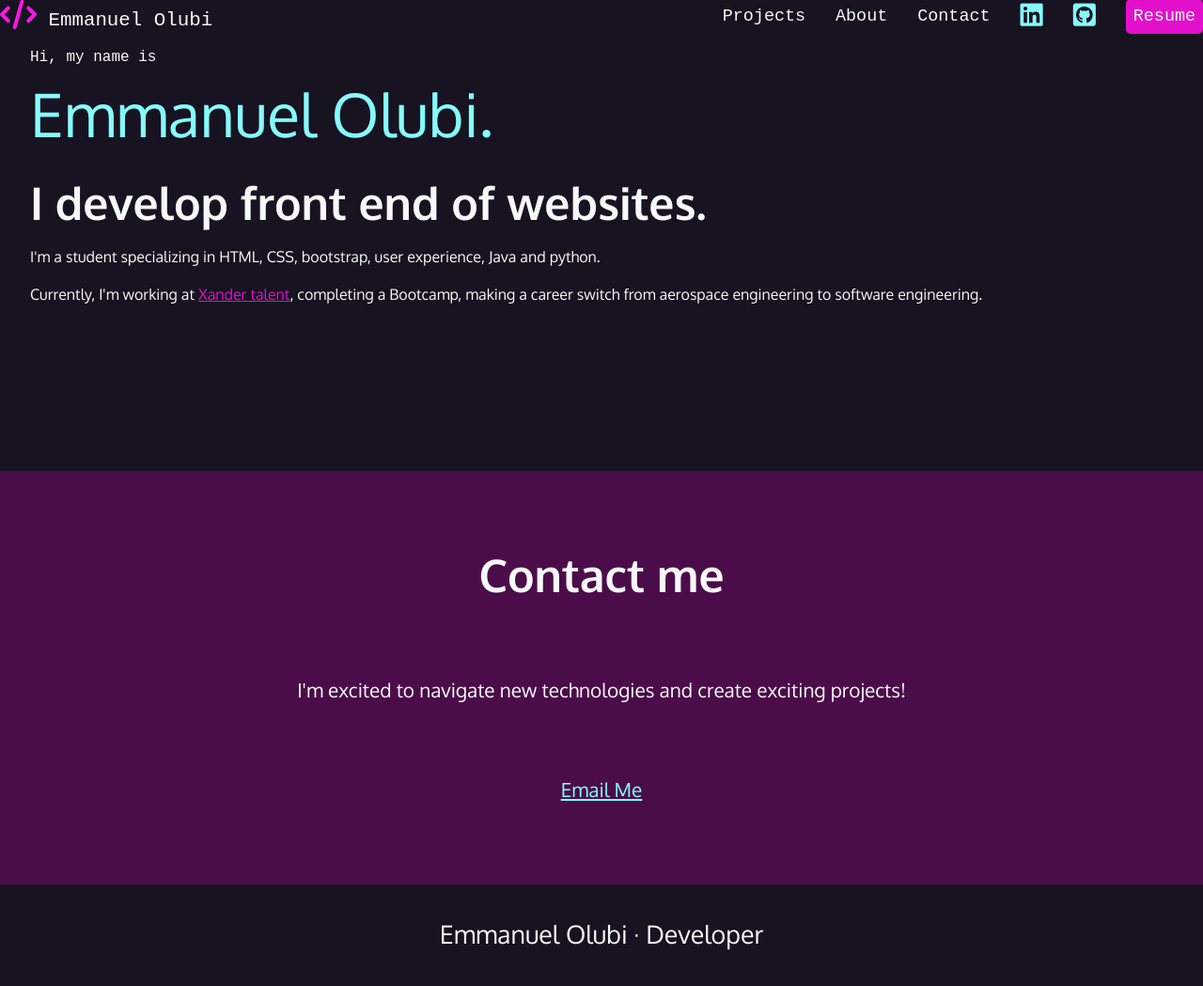
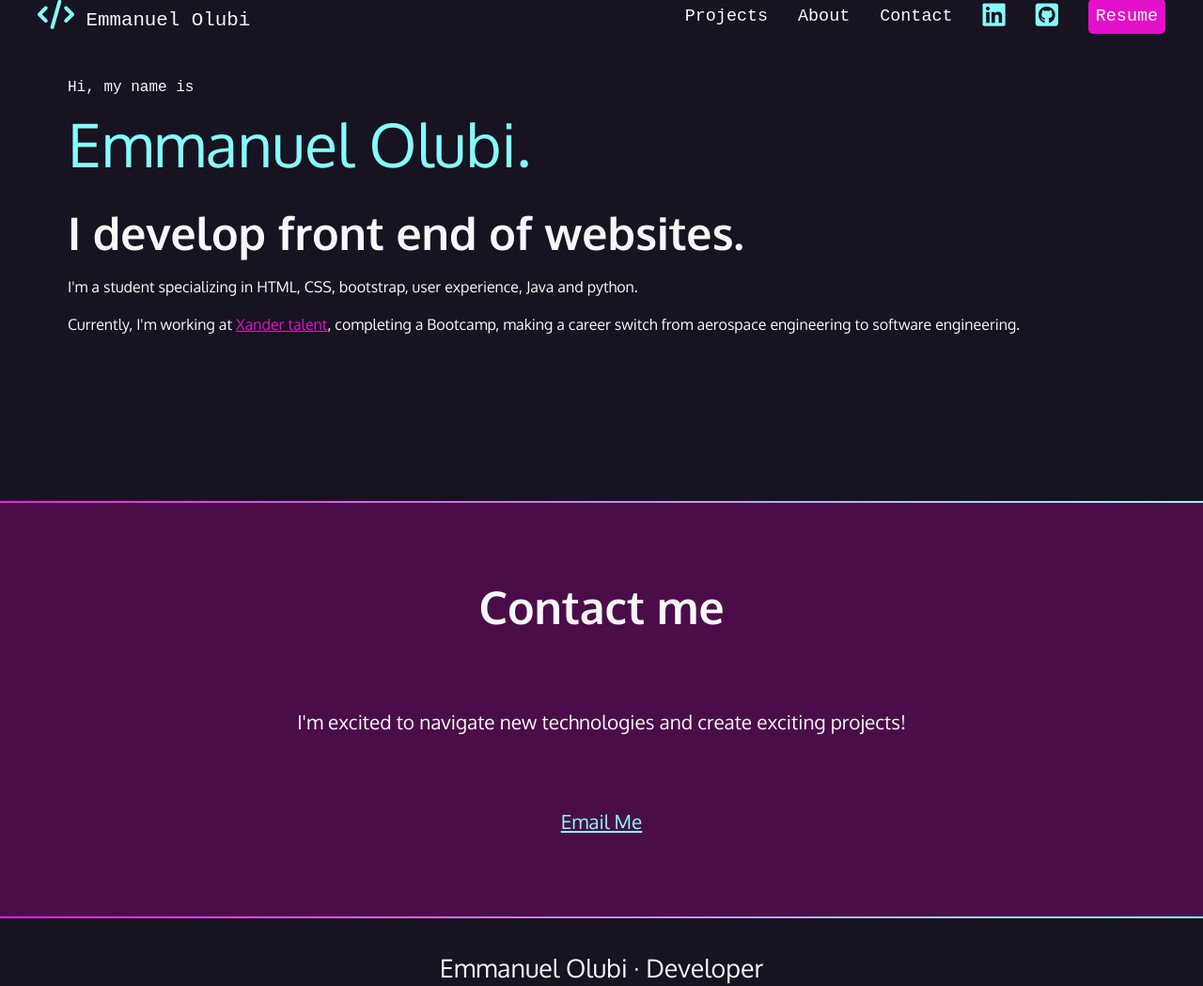
Before and after one commit to eolubi/xander-html-css-exercise, a plain HTML site: page index.html in a window 1280 px wide. Shown: the top 1049 px of the page at 94% size. Drawn offline with Linux system fonts and the light colour scheme; a web font is replaced by a local one.

Commit message:
Added borders

```diff
--- a/index.html
+++ b/index.html
@@ -48,11 +48,13 @@
         Currently, I'm working at <a href="https://www.xandertalent.com/">Xander talent</a>, completing a Bootcamp, making a
         career switch from aerospace engineering to software engineering.</p>
     </section>
+    <div class="gradient"></div>
     <section id="Contact-me">
         <h2>Contact me</h2>
         <p>I'm excited to navigate new technologies and create exciting projects!</p>
         <p><a href="mailto: Emmanuel.olubi@xandertalent.com">Email Me</a></p>
     </section>
+    <div class="gradient"></div>
     <footer>
         <p>Emmanuel Olubi · Developer</p>
         <nav>
--- a/style.css
+++ b/style.css
@@ -50,6 +50,11 @@ a:hover{
 
 h2{
     font-size: 3rem;
+}
+
+.gradient{
+    background: linear-gradient(90deg, rgba(255,23,228,1) 0%, rgba(134,251,251,1) 100%);
+    height: 2px;
 }
 
 /* NavBar Section */
@@ -117,6 +122,10 @@ nav [class*="fa"]:hover{
         text-align: left;
         margin-right: auto;
     }
+    nav{
+        max-width: 1200px;
+        margin: 0 auto;
+    }
 }
 
 
@@ -124,7 +133,9 @@ nav [class*="fa"]:hover{
 /* Intro section */
 
 #intro{
-    padding : 0 2rem 10rem 2rem;
+    padding : 2rem 2rem 10rem 2rem;
+    max-width: 1200px;
+    margin: 0 auto;
 }
 
 #intro p{
```
